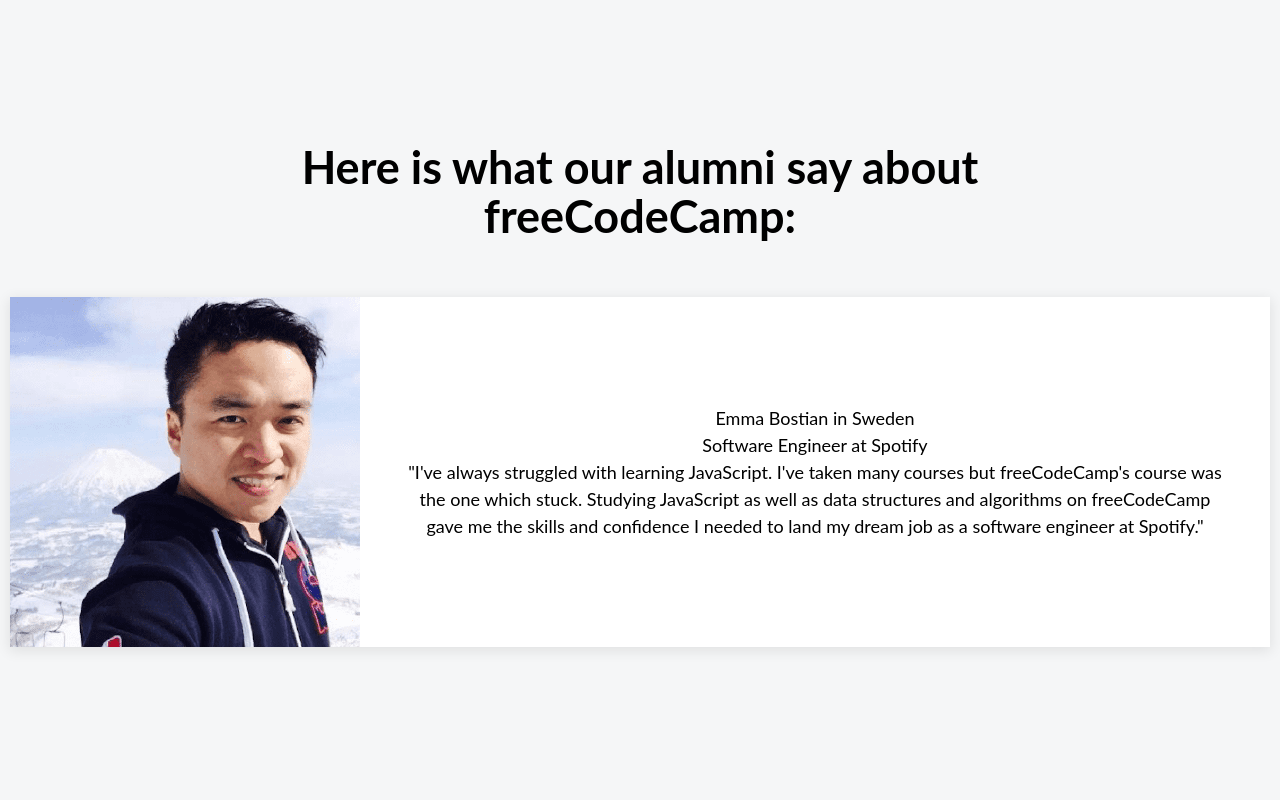
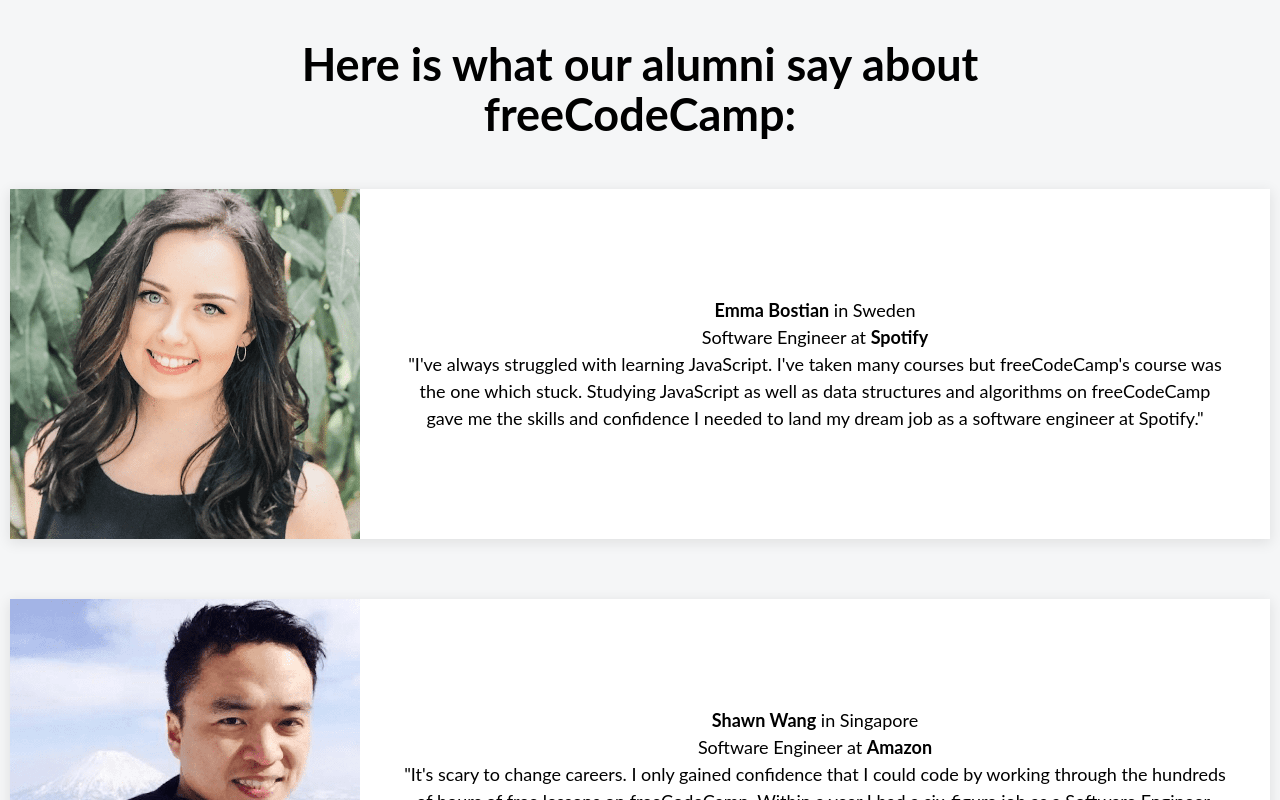
Before and after one commit to victor-gv/freecodecamp-clone, a React (Create React App) app: page / in a window 1280 px wide. Shown: the top 800 px of the page. Built offline with nearby package versions, Linux system fonts and the light colour scheme.

Commit message:
finished clone

```diff
--- a/src/App.js
+++ b/src/App.js
@@ -7,9 +7,34 @@
       <div className='main-container'>
         <h1>Here is what our alumni say about freeCodeCamp:
         </h1>
-     <Testimony />
-      </div>
-    </div>
+    <Testimony
+    image = "img3"
+    name = 'Emma Bostian'
+    country = "Sweden"
+    job = "Software Engineer"
+    company = "Spotify"
+    testimony = "I've always struggled with learning JavaScript. I've taken many courses but freeCodeCamp's course was the one which stuck. Studying JavaScript as well as data structures and algorithms on freeCodeCamp gave me the skills and confidence I needed to land my dream job as a software engineer at Spotify."
+      />
+
+    <Testimony
+        image = "img1"
+        name = 'Shawn Wang'
+        country = "Singapore"
+        job = "Software Engineer"
+        company = "Amazon"
+        testimony = "It's scary to change careers. I only gained confidence that I could code by working through the hundreds of hours of free lessons on freeCodeCamp. Within a year I had a six-figure job as a Software Engineer. freeCodeCamp changed my life."
+          />
+
+    <Testimony
+        image = "img2"
+        name = 'Sarah Chima'
+        country = "Nigeria"
+        job = "Software Engineer"
+        company = "ChatDesk"
+        testimony = "freeCodeCamp was the gateway to my career as a software developer. The well-structured curriculum took my coding knowledge from a total beginner level to a very confident level. It was everything I needed to land my first dev job at an amazing company."
+          />
+          </div>
+        </div>
   );
 }
 
--- a/src/components/testimonials.js
+++ b/src/components/testimonials.js
@@ -1,18 +1,18 @@
 import React from 'react';
 import '../stylesheets/testimony.css';
 
-export function Testimony(){
+export function Testimony(props){
   return (
     <div className="testimony-container">
       <img
         className='testimony-container__img'
-        src={require('../images/img1.png')}
+        src={require(`../images/${props.image}.png`)}
         alt='First testimony person' />
 
      <div className="testimony-container__text">
-        <p className='testimony-name'>Emma Bostian in Sweden</p>
-        <p className='testimony-job'>Software Engineer at Spotify</p>
-        <p className='testimony-text'>"I've always struggled with learning JavaScript. I've taken many courses but freeCodeCamp's course was the one which stuck. Studying JavaScript as well as data structures and algorithms on freeCodeCamp gave me the skills and confidence I needed to land my dream job as a software engineer at Spotify."</p>
+        <p className='testimony-name'><strong>{props.name}</strong> in {props.country}</p>
+        <p className='testimony-job'>{props.job} at <strong>{props.company}</strong></p>
+        <p className='testimony-text'>"{props.testimony}"</p>
       </div>
     </div>
 
```
